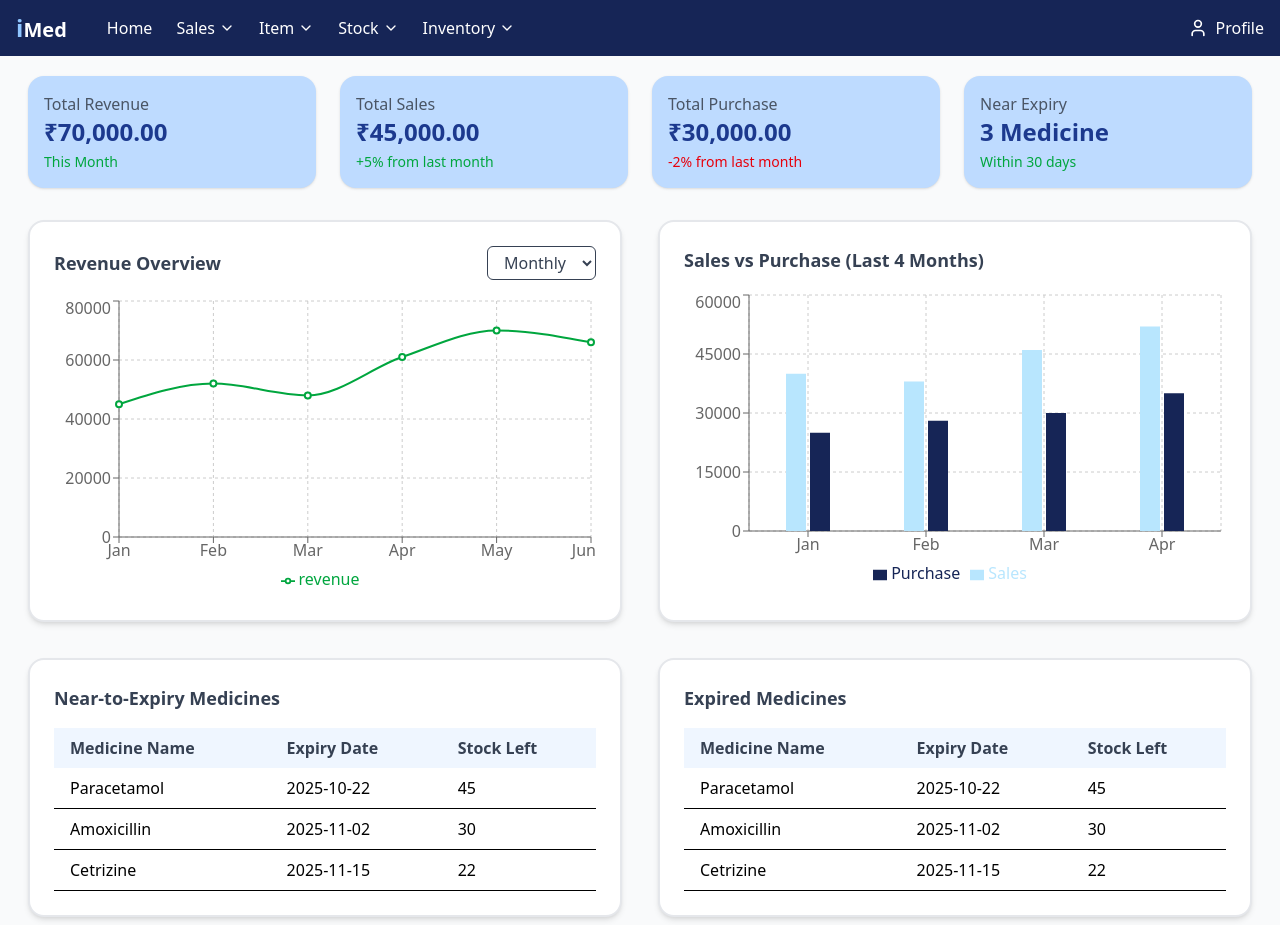
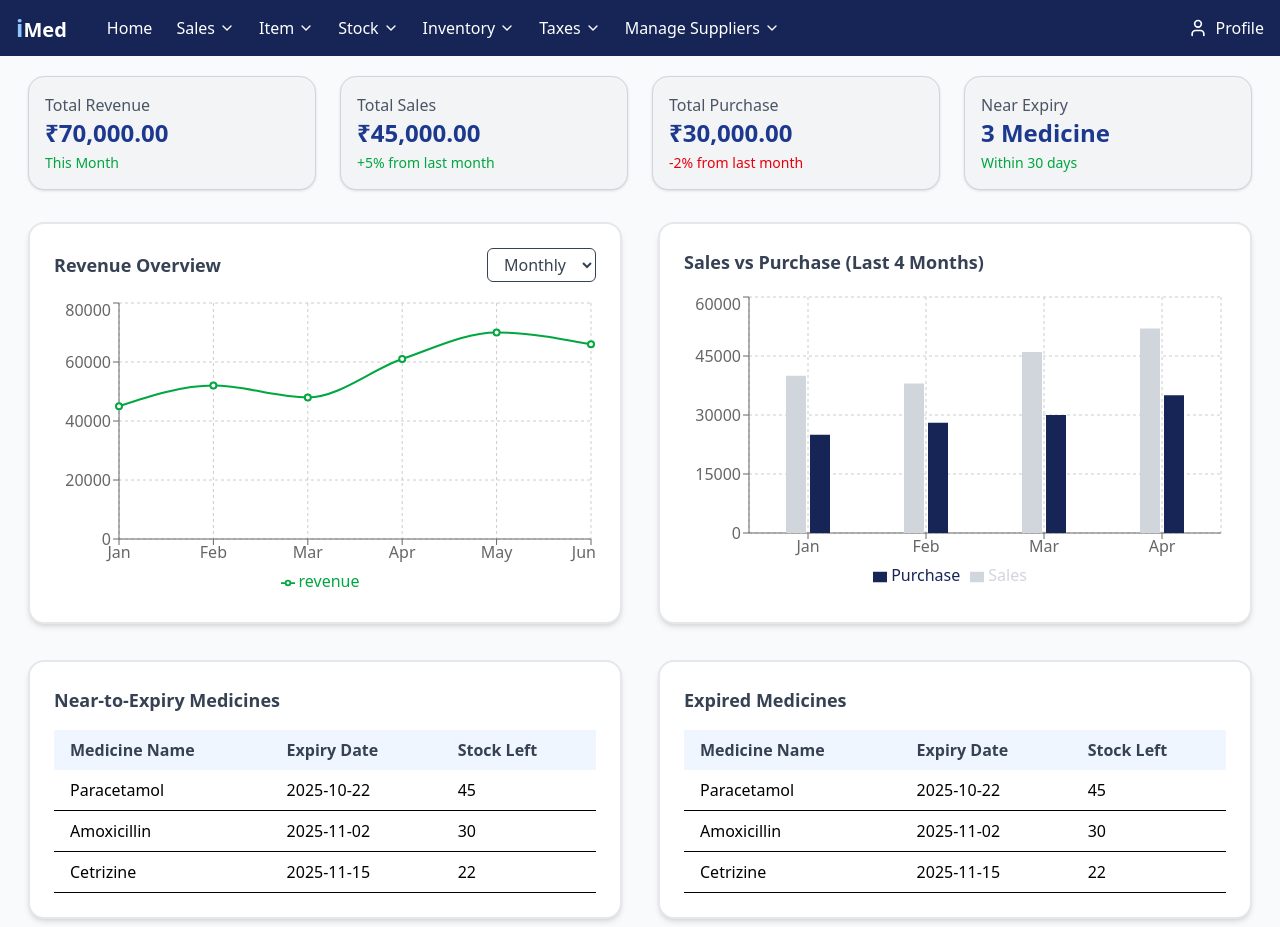
Before and after one commit to MohammedHassan07/iMed, a React (Vite) app: page / in a window 1280 px wide. Built offline with nearby package versions, Linux system fonts and the light colour scheme.

Commit message:
REF: summary card, sales and purchase bar chart

```diff
--- a/src/components/Navbar.jsx
+++ b/src/components/Navbar.jsx
@@ -53,7 +53,20 @@ const Navbar = () => {
         { name: "Get Inventory", path: "/inventory/get" },
       ],
     },
-
+    {
+      name: "Taxes",
+      submenu: [
+        { name: "Add Tax", path: "/tax/add" },
+        { name: "Get Tax", path: "/tax/" },
+      ],
+    },
+    {
+      name: "Manage Suppliers",
+      submenu: [
+        { name: "Add supplier", path: "/supplier/add" },
+        { name: "Get supplier", path: "/supplier/" },
+      ],
+    },
 
   ];
 
--- a/src/pages/Home/components/SalesAndPurchase.jsx
+++ b/src/pages/Home/components/SalesAndPurchase.jsx
@@ -31,7 +31,7 @@ const SalesAndPurchase = () => {
                     <YAxis />
                     <Tooltip />
                     <Legend />
-                    <Bar dataKey="Sales" fill="oklch(90.1% 0.058 230.902)" barSize={20} />
+                    <Bar dataKey="Sales" fill="oklch(87.2% 0.01 258.338)" barSize={20} />
                     <Bar dataKey="Purchase" fill="oklch(28.2% 0.091 267.935)" barSize={20} />
                 </BarChart>
             </ResponsiveContainer>
--- a/src/pages/Home/components/SummaryCard.jsx
+++ b/src/pages/Home/components/SummaryCard.jsx
@@ -2,7 +2,7 @@ import React from 'react'
 
 const SummaryCard = ({label, amount, duration}) => {
     return (
-        <div className="bg-blue-200 p-4 rounded-2xl shadow hover:shadow-lg transition">
+        <div className="bg-gray-100 p-4 rounded-2xl shadow hover:shadow-lg transition border border-gray-300 cursor-default">
             <p className="text-gray-600">{label}</p>
             <h2 className="text-2xl font-semibold text-blue-900">{amount}</h2>
             <p className={`text-sm mt-1 ${duration[0] === '-' ? 'text-red-600': 'text-green-600'}`}>{duration}</p>
```
